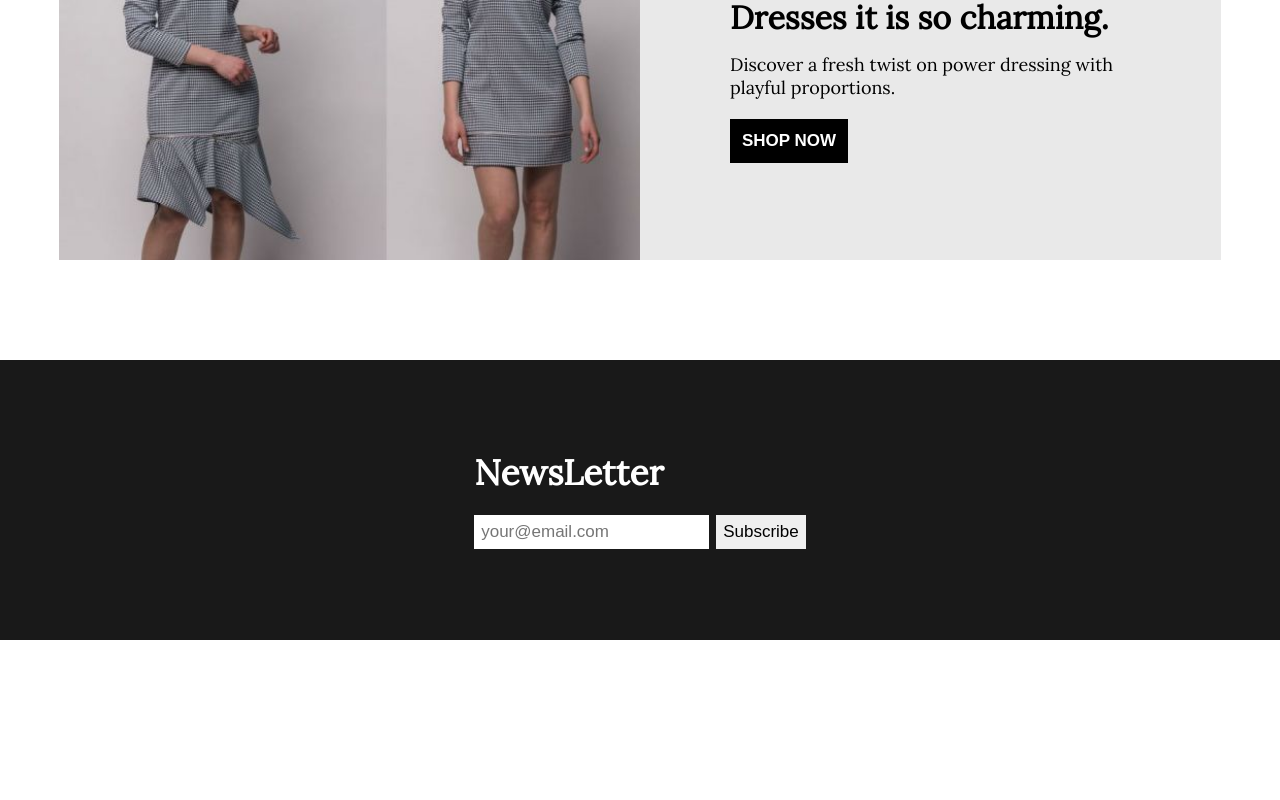
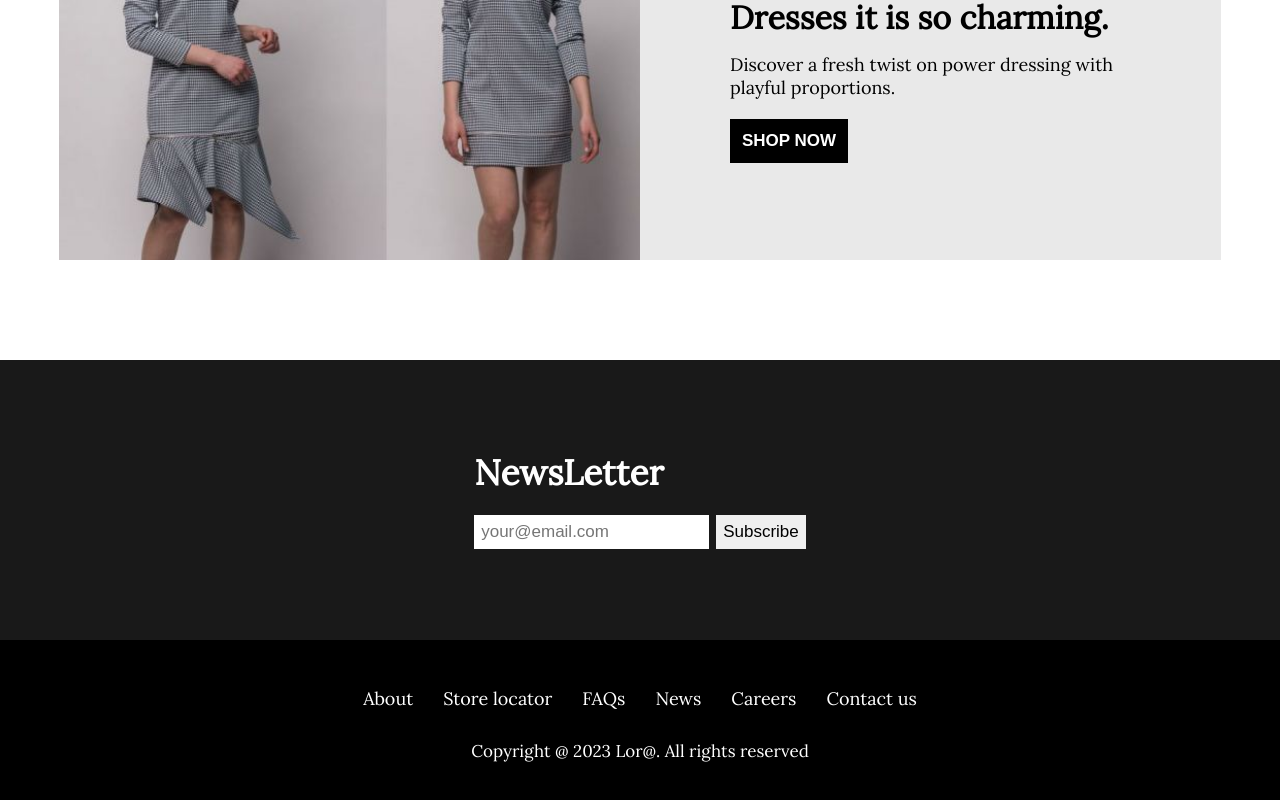
Before and after one commit to loretari/e-commerce_simple-app, a React (Create React App) app: page / in a window 1280 px wide. Shown: the part 3080-3880 px from the top of the page. Before the commit the page ends 3720 px from the top, so only its background shows below. Built offline with nearby package versions, Linux system fonts and the light colour scheme.

Commit message:
init: add Footer Component

```diff
--- /dev/null
+++ b/src/Components/Footer/Footer.css
@@ -0,0 +1,32 @@
+footer {
+    display: flex;
+    flex-direction: column;
+    justify-content: center;
+    text-align: center;
+    height: 17rem;
+    background-color: black;
+
+}
+
+.footer-links {
+    display: flex;
+    gap: 3rem;
+    text-align: center;
+    justify-content: center;
+}
+
+.footer-links a {
+    color: white;
+    text-decoration: none;
+    font-size: 1.8rem;
+}
+
+.footer-links a:hover {
+    text-decoration: underline;
+}
+
+.copyright {
+    color: white;
+    font-size: 1.7rem;
+    margin-top: 3rem;
+}
--- /dev/null
+++ b/src/Components/Footer/Footer.js
@@ -0,0 +1,22 @@
+import React from 'react';
+import './Footer.css';
+
+function Footer () {
+    return (
+        <>
+        <footer>
+      <div className= "footer-links">
+          <a href= "#">About</a>
+          <a href= "#">Store locator</a>
+          <a href= "#">FAQs</a>
+          <a href= "#">News</a>
+          <a href= "#">Careers</a>
+          <a href= "#">Contact us</a>
+      </div>
+        <p className= "copyright" >Copyright @ 2023 Lor@. All rights reserved</p>
+        </footer>
+            </>
+    )
+}
+
+export default Footer;
--- a/src/Pages/Home.js
+++ b/src/Pages/Home.js
@@ -7,6 +7,7 @@ import Banner2 from '../Components/Assets/Banner/Banner2.jpg';
 import BannerReverse from "../Components/Banner/BannerReverse";
 import TrendingSlider from "../Components/Trending/TrendingSlider";
 import NewsLetter from "../Components/NewsLetter/NewsLetter";
+import Footer from "../Components/Footer/Footer";
 
 
 function Home () {
@@ -26,6 +27,7 @@ function Home () {
             img={Banner2}
             />
             <NewsLetter/>
+            <Footer/>
        </>
     )
 }
```
